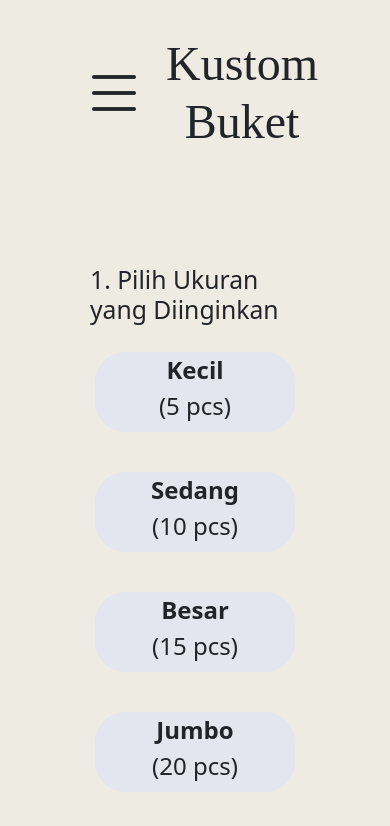
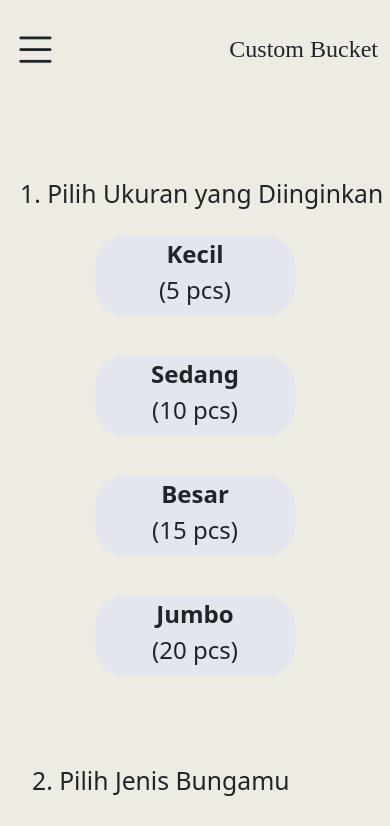
Before and after one commit to fikrihaikal20/atha-flora, a website: page CustomBucket.html in a window 390 px wide. Shown: the top 826 px of the page. Drawn offline with nearby package versions, Linux system fonts and the light colour scheme.

Commit message:
fix navbar custom

```diff
--- a/CustomBucket.html
+++ b/CustomBucket.html
@@ -19,19 +19,30 @@
 
 <body>
   <div class="custom">
-    <div class="Header container z-1 d-flex justify-content-between">
+
+      <!-- navbar -->
+      <div class="Header container z-1">
+        <div class="navlink d-flex  justify-content-between">
+
           <!-- list Menu -->
-      <div class="menu" style="cursor: pointer; z-index: 2; align-self: center">
-        <i class="bi bi-list" style="font-size: 4rem;"></i>
+          <div class="d-flex menu order-1 align-items-center" style="cursor: pointer; text-align: center;">
+            <i class="bi bi-list"></i>
           </div>
 
-      <!-- Navbar -->
-      <div class="navlink d-flex justify-content-center" style="position: relative; z-index: 1; margin-right: 70px">
           <!-- LOGO -->
-        <h2 class="judul">Kustom Buket</h2>
+          <div class="order-3 logo-judul" >
+            <!-- LOGO -->
+            <h2 class="judul">Custom Bucket</h2>
           </div>
 
-      <div class="menu" style="cursor: pointer; z-index: 2; align-self: center"></div>
+          <div class=" d-flex d-none  order-md-3 d-md-block">
+
+            <div class="d-flex" style="margin-top: 25px;">
+            </div>
+
+          </div>
+        </div>
+
       </div>
 
     <!-- sidebar -->
--- a/css/custom.css
+++ b/css/custom.css
@@ -5,9 +5,9 @@
 
 .custom {
     background: #eeebe3;
-    padding: 0px 70px 50px 70px;
+    /* padding: 0px 70px 50px 70px;
     position: relative;
-    overflow: hidden;
+    overflow: hidden; */
 }
 
 #MENU,
@@ -85,14 +85,14 @@ h2 {
     align-items: center;
 }
 
-.add-box button{
+.add-box button {
     background-color: #B7ACAC;
     height: 50px;
     width: 30%;
     border: #000 solid;
 }
 
-.add-box span{
+.add-box span {
     font-size: 20px;
     font-weight: bold;
 }
@@ -185,7 +185,45 @@ hr.h-color {
     color: #000;
 }
 
+#logoHome {
+    margin-left: 100px;
+    margin-top: 10px;
+    max-width: 150%;
+    height: auto;
+}
+
+
+.bi-list {
+    font-size: 5rem;
+}
+
+.logo-judul{
+    margin-right: 80px;
+  }
+
 @media (max-width: 576px) {
+
+    .bi-list {
+        font-size: 12vw;
+    }
+
+    #logoHome {
+        width: 70%;
+        margin-top: 5px;
+    }
+
+    .logo-judul {
+        margin-right: 0px;
+    }
+
+    .logo {
+        margin-right: 0px;
+    }
+
+    .judul{
+        font-size: 24px;
+      }
+
     .nama {
         padding: 10px;
         border-radius: 20px;
@@ -194,6 +232,7 @@ hr.h-color {
         background-color: #d9d9d9;
         width: 205px;
     }
+
     .cart button {
         width: 50%;
         height: 50px;
```
Lines whose indentation alone changed are shown as unchanged.
